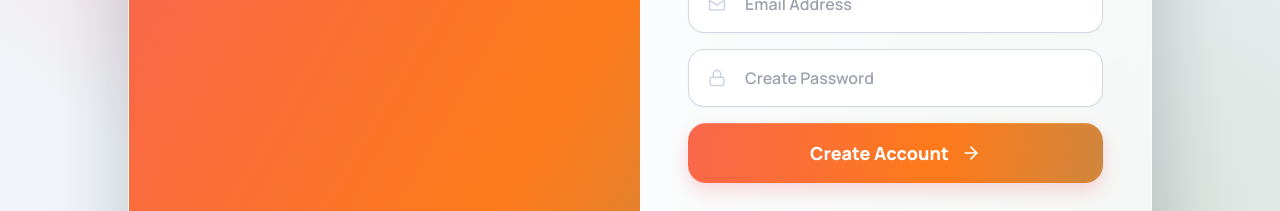
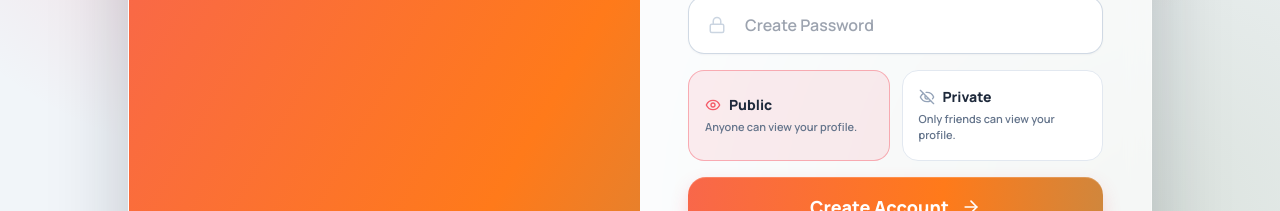
Before and after one commit to bca2442/wertech-sample, a React (Create React App) app in the folder wertech-app/: page /register in a window 1280 px wide. Shown: the part 420-631 px from the top of the page. Built offline with nearby package versions, Linux system fonts and the light colour scheme; no server answers.

Commit message:
feat: add profile visibility selection during registration

```diff
--- a/wertech-app/src/pages/Register.jsx
+++ b/wertech-app/src/pages/Register.jsx
@@ -1,7 +1,7 @@
 import React, { useEffect, useState } from 'react';
 import { useNavigate, Link } from 'react-router-dom';
 import { motion } from 'framer-motion';
-import { ShieldCheck, User, Mail, Lock, ArrowRight } from 'lucide-react';
+import { ShieldCheck, User, Mail, Lock, ArrowRight, Eye, EyeOff } from 'lucide-react';
 import BrandLogo from '../components/BrandLogo';
 import { getApiMessage, toastError, toastSuccess, validateRegistrationForm } from '../utils/feedback';
 
@@ -11,7 +11,8 @@ export default function Register() {
   const [formData, setFormData] = useState({
     username: '',
     email: '',
-    password: ''
+    password: '',
+    profile_visibility: 'public'
   });
   const [usernameState, setUsernameState] = useState({
     checking: false,
@@ -201,6 +202,39 @@ export default function Register() {
               />
             </div>
 
+            <div className="grid grid-cols-2 gap-3">
+              <button
+                type="button"
+                onClick={() => setFormData({ ...formData, profile_visibility: 'public' })}
+                className={`p-4 rounded-2xl border text-left transition-all ${
+                  formData.profile_visibility === 'public'
+                    ? 'border-teal-500 bg-teal-50'
+                    : 'border-slate-200 bg-white'
+                }`}
+              >
+                <div className="flex items-center gap-2">
+                  <Eye size={16} className={formData.profile_visibility === 'public' ? 'text-teal-600' : 'text-slate-400'} />
+                  <p className="font-black text-sm text-slate-800">Public</p>
+                </div>
+                <p className="text-[11px] font-semibold text-slate-500 mt-1">Anyone can view your profile.</p>
+              </button>
+              <button
+                type="button"
+                onClick={() => setFormData({ ...formData, profile_visibility: 'private' })}
+                className={`p-4 rounded-2xl border text-left transition-all ${
+                  formData.profile_visibility === 'private'
+                    ? 'border-teal-500 bg-teal-50'
+                    : 'border-slate-200 bg-white'
+                }`}
+              >
+                <div className="flex items-center gap-2">
+                  <EyeOff size={16} className={formData.profile_visibility === 'private' ? 'text-teal-600' : 'text-slate-400'} />
+                  <p className="font-black text-sm text-slate-800">Private</p>
+                </div>
+                <p className="text-[11px] font-semibold text-slate-500 mt-1">Only friends can view your profile.</p>
+              </button>
+            </div>
+
             <button
               type="submit"
               disabled={submitting || usernameState.checking || !usernameState.available}
```
Also changed, not shown: 1 other file (tests, documents, lock files or other folders).
